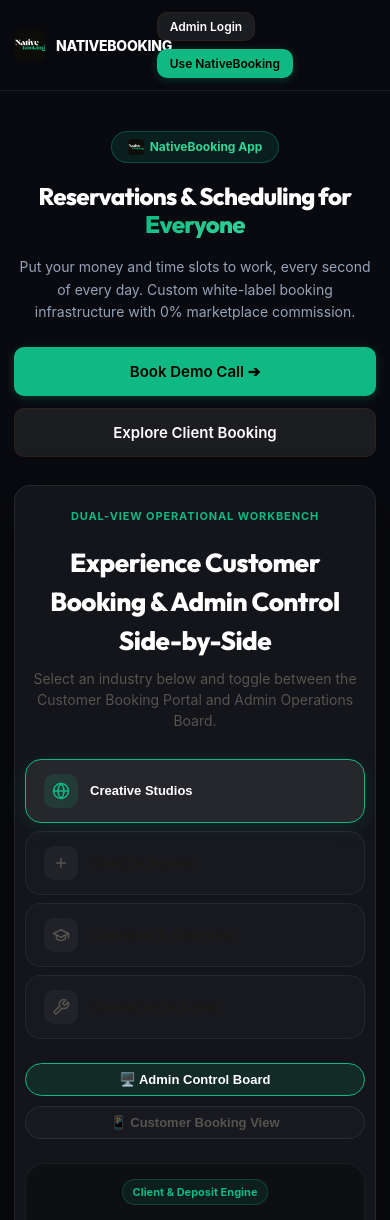
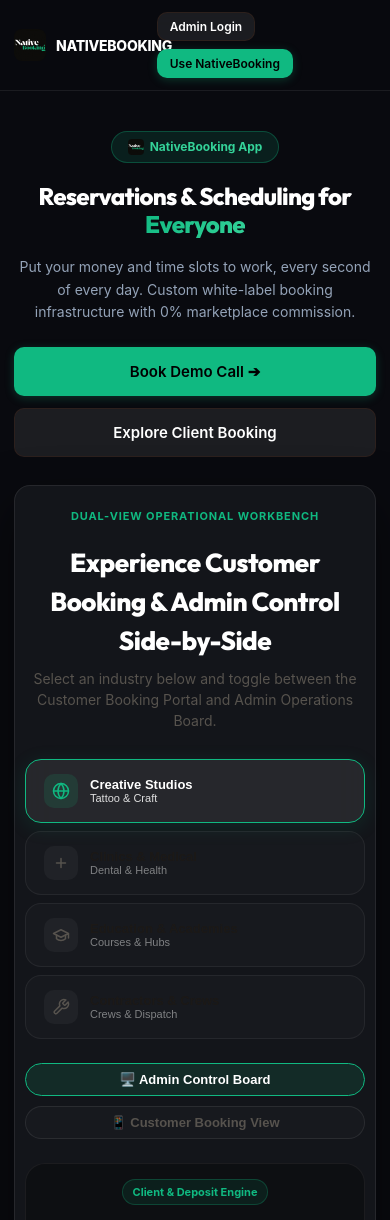
Before and after one commit to RadoMatas/NativeBooking, a React (Vite) app: page / in a window 390 px wide. Shown: the top 1220 px of the page. Built offline with nearby package versions, Linux system fonts and the light colour scheme; no server answers; the database is empty.

Commit message:
Polish mobile header buttons and render concise mobile niche subtitles for all workbench tabs on main

```diff
--- a/src/components/InteractiveShowcase.tsx
+++ b/src/components/InteractiveShowcase.tsx
@@ -19,6 +19,7 @@ export default function InteractiveShowcase() {
       key: 'studio' as TabKey,
       label: 'Creative Studios',
       subtitle: 'Tattoo, Piercing & Craft Studios',
+      shortSubtitle: 'Tattoo & Craft',
       icon: <StudioIcon size={18} />,
       accent: '#10b981',
       badge: 'Client & Deposit Engine',
@@ -53,6 +54,7 @@ export default function InteractiveShowcase() {
       key: 'clinic' as TabKey,
       label: 'Clinics & Medical',
       subtitle: 'Dental, Chiropractic & Wellness',
+      shortSubtitle: 'Dental & Health',
       icon: <ClinicIcon size={18} />,
       accent: '#0ea5e9',
       badge: 'Patient Intake & Roster',
@@ -87,6 +89,7 @@ export default function InteractiveShowcase() {
       key: 'academic' as TabKey,
       label: 'Education & Academies',
       subtitle: 'Schools, Tutors & Training Hubs',
+      shortSubtitle: 'Courses & Hubs',
       icon: <AcademicIcon size={18} />,
       accent: '#0d9488',
       badge: 'Class & Student Portal',
@@ -120,6 +123,7 @@ export default function InteractiveShowcase() {
       key: 'contractor' as TabKey,
       label: 'Contractors & Crews',
       subtitle: 'HVAC, Construction & Home Services',
+      shortSubtitle: 'Crews & Dispatch',
       icon: <ContractorIcon size={18} />,
       accent: '#f59e0b',
       badge: 'Crew Dispatch & Timing',
@@ -235,7 +239,8 @@ export default function InteractiveShowcase() {
                 <div style={{ fontSize: '13px', fontWeight: 700, color: isActive ? '#ffffff' : 'var(--text-primary)', wordBreak: 'break-word' }}>
                   {tab.label}
                 </div>
-                <div className="showcase-tab-subtitle" style={{ fontSize: '11px', color: 'var(--text-secondary)' }}>{tab.subtitle}</div>
+                <div className="showcase-tab-subtitle-desktop" style={{ fontSize: '11px', color: 'var(--text-secondary)' }}>{tab.subtitle}</div>
+                <div className="showcase-tab-subtitle-mobile" style={{ fontSize: '11px', color: isActive ? 'rgba(255, 255, 255, 0.85)' : 'rgba(255, 255, 255, 0.45)', fontWeight: 500 }}>{tab.shortSubtitle}</div>
               </div>
             </button>
           )
--- a/src/index.css
+++ b/src/index.css
@@ -66,10 +66,10 @@ body {
   overflow-x: hidden !important;
 }
 
-.desktop-table-container {
+.showcase-tab-subtitle-desktop {
   display: block;
 }
-.mobile-cards-container {
+.showcase-tab-subtitle-mobile {
   display: none !important;
 }
 
@@ -80,6 +80,13 @@ body {
   }
   .mobile-cards-container {
     display: flex !important;
+  }
+
+  .showcase-tab-subtitle-desktop {
+    display: none !important;
+  }
+  .showcase-tab-subtitle-mobile {
+    display: block !important;
   }
 
   * {
@@ -104,9 +111,6 @@ body {
     grid-template-columns: 1fr !important;
     gap: 16px !important;
     padding: 14px 10px !important;
-  }
-  .showcase-tab-subtitle {
-    display: none !important;
   }
   .showcase-toggle-bar {
     flex-direction: column !important;
```
